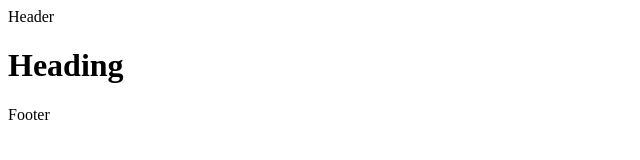
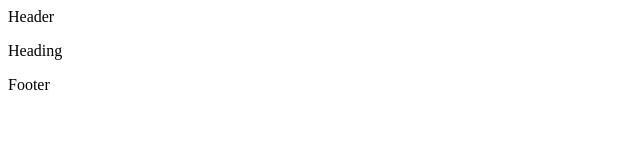
Before and after one commit to sarinitc/Test, a plain HTML site: page index.html in a window 1280 px wide. Shown: the whole page, without its empty margins (0-640 px from the left). Drawn offline with Linux system fonts and the light colour scheme.

Commit message:
form html

```diff
--- a/index.html
+++ b/index.html
@@ -46,7 +46,7 @@
     </nav>
     <main>
         <!-- Add you main content here-->
-         <h1>Heading</h1>
+         <p>Heading</p>
     </main>
     <footer>
         <!--Add copyright notices and other footer content here-->
```
